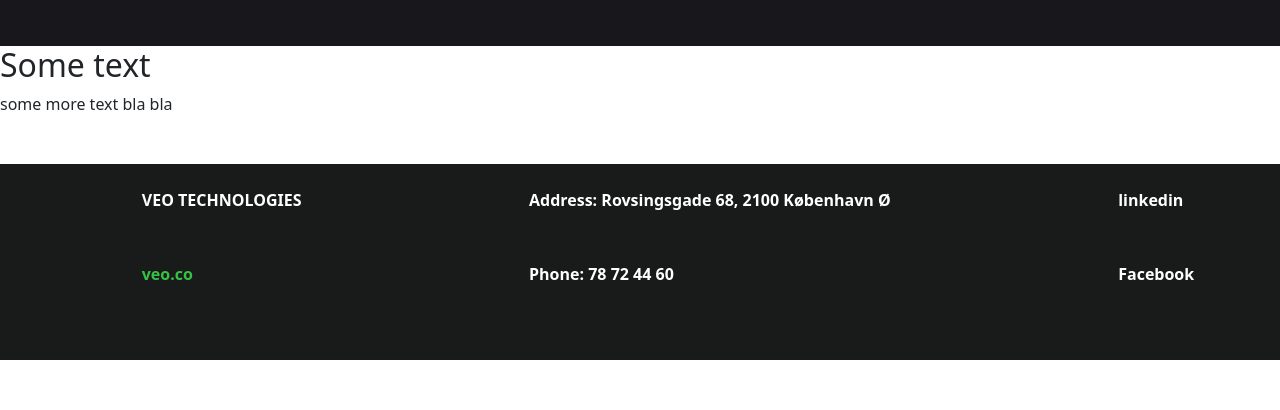
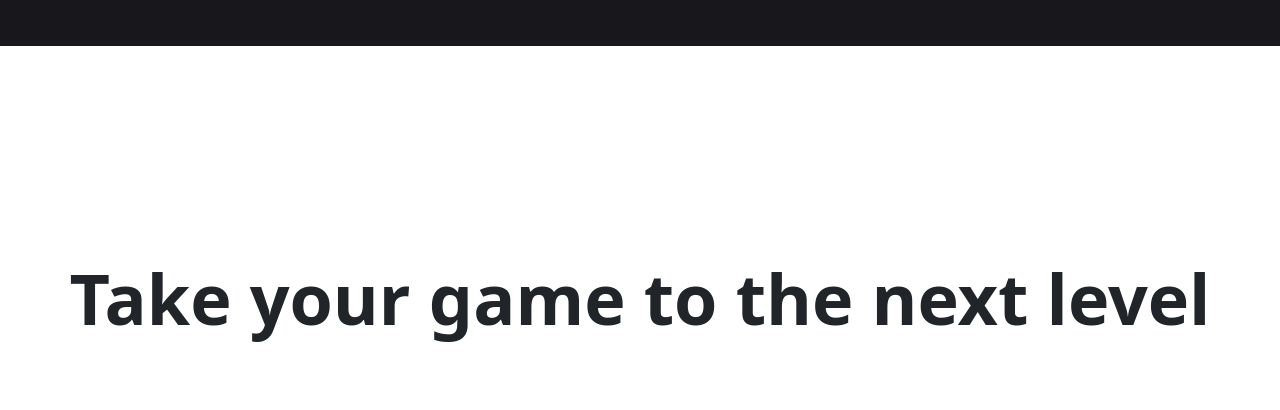
Before and after one commit to Gohar33/veo, a React (Create React App) app in the folder my-app/: page / in a window 1280 px wide. Shown: the part 353-763 px from the top of the page. Built offline with nearby package versions, Linux system fonts and the light colour scheme.

Commit message:
new commits

```diff
--- a/my-app/src/components/Footer.css
+++ b/my-app/src/components/Footer.css
@@ -1,6 +1,7 @@
 .footer-wrap {
   background-color: #191b1a;
   color: #fff;
+  padding-top: 50px;
 }
 
 .contact-details {
--- a/my-app/src/components/MiddlePart.css
+++ b/my-app/src/components/MiddlePart.css
@@ -1,3 +1,11 @@
 .middle-wrapper {
   background-color: #fff;
+  font-size: 70px;
+  text-align: center;
+  margin: 200px 0;
+  font-weight: 900;
 }
+
+.middle-wrapper:hover {
+  color: #35c144;
+}
--- a/my-app/src/components/MiddlePart.js
+++ b/my-app/src/components/MiddlePart.js
@@ -4,8 +4,7 @@ import "./MiddlePart.css";
 export default function MiddlePart() {
   return (
     <div className="middle-wrapper">
-      <h2>Some text</h2>
-      <p>some more text bla bla</p>
+      <p>Take your game to the next level</p>
     </div>
   );
 }
--- a/my-app/src/components/Result.js
+++ b/my-app/src/components/Result.js
@@ -25,7 +25,7 @@ function Result() {
     <div>
       {isLoading && <p>Loading...</p>}
       <div>
-        <img src={image.message} alt="dog-image" className="fetched-image" />
+        <img src={image.message} alt="dog" className="fetched-image" />
       </div>
       <div className="d-flex flex-column align-items-center">
         <p>First Name</p>
--- a/my-app/src/index.css
+++ b/my-app/src/index.css
@@ -1,13 +1,9 @@
 body {
   margin: 0;
-  font-family: -apple-system, BlinkMacSystemFont, 'Segoe UI', 'Roboto', 'Oxygen',
-    'Ubuntu', 'Cantarell', 'Fira Sans', 'Droid Sans', 'Helvetica Neue',
-    sans-serif;
-  -webkit-font-smoothing: antialiased;
-  -moz-osx-font-smoothing: grayscale;
+  font-family: Inter, sans-serif;
 }
 
 code {
-  font-family: source-code-pro, Menlo, Monaco, Consolas, 'Courier New',
+  font-family: source-code-pro, Menlo, Monaco, Consolas, "Courier New",
     monospace;
 }
```
